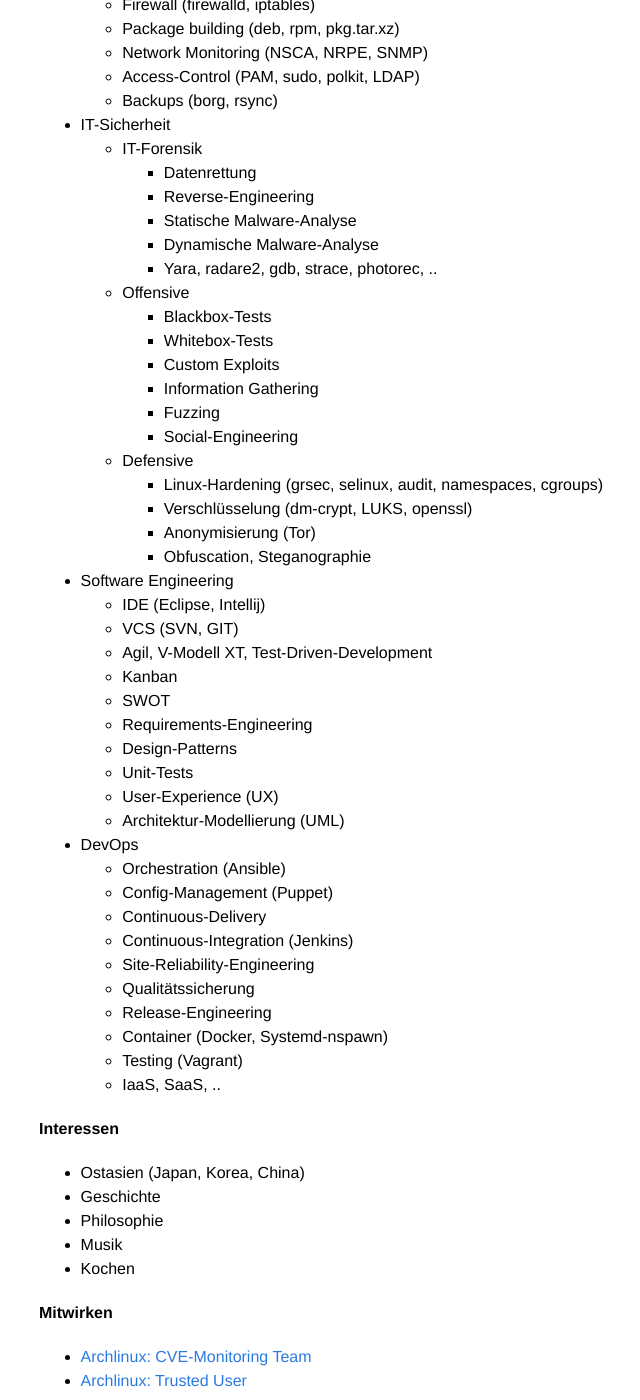
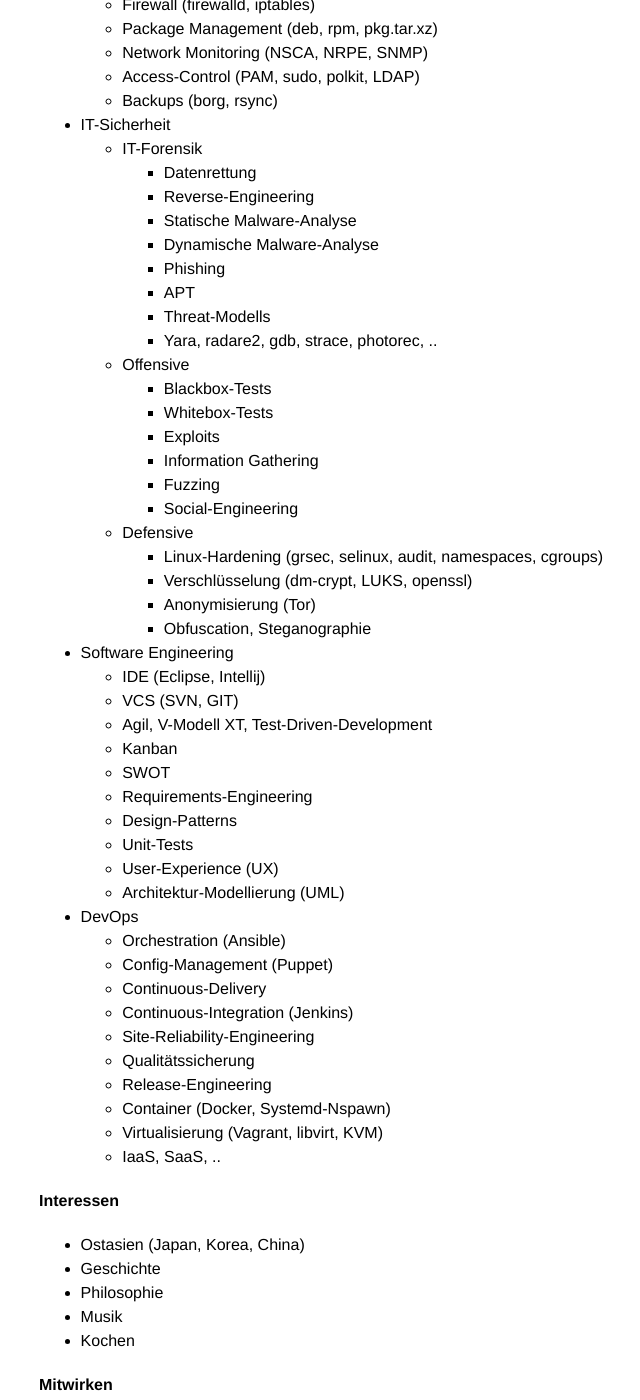
Before and after one commit to shibumi/shibumi.dev, a Jekyll site: the page built from about.md, in a window 1280 px wide and 1400 px high, scrolled down 1941 px. Shown: the whole window, without its empty margins (201-841 px from the left). Built offline with Jekyll 4.4.1, drawn with Linux system fonts in a browser that asks for light colours; nearby versions of some CDN libraries.

Commit message:
improved skillset

```diff
--- a/about.md
+++ b/about.md
@@ -81,7 +81,7 @@ Clausthal-Zellerfeld (2004-2013)
     * Compute Cluster (MPI)
     * VPN (OpenVPN)
     * Firewall (firewalld, iptables)
-    * Package building (deb, rpm, pkg.tar.xz)
+    * Package Management (deb, rpm, pkg.tar.xz)
     * Network Monitoring (NSCA, NRPE, SNMP)
     * Access-Control (PAM, sudo, polkit, LDAP)
     * Backups (borg, rsync)
@@ -91,11 +91,14 @@ Clausthal-Zellerfeld (2004-2013)
         * Reverse-Engineering
         * Statische Malware-Analyse
         * Dynamische Malware-Analyse
+        * Phishing
+        * APT
+        * Threat-Modells
         * Yara, radare2, gdb, strace, photorec, ..
     * Offensive
         * Blackbox-Tests
         * Whitebox-Tests
-        * Custom Exploits
+        * Exploits
         * Information Gathering
         * Fuzzing
         * Social-Engineering
@@ -123,8 +126,8 @@ Clausthal-Zellerfeld (2004-2013)
     * Site-Reliability-Engineering
     * Qualitätssicherung
     * Release-Engineering
-    * Container (Docker, Systemd-nspawn)
-    * Testing (Vagrant)
+    * Container (Docker, Systemd-Nspawn)
+    * Virtualisierung (Vagrant, libvirt, KVM)
     * IaaS, SaaS, ..
 
 **Interessen**
```
